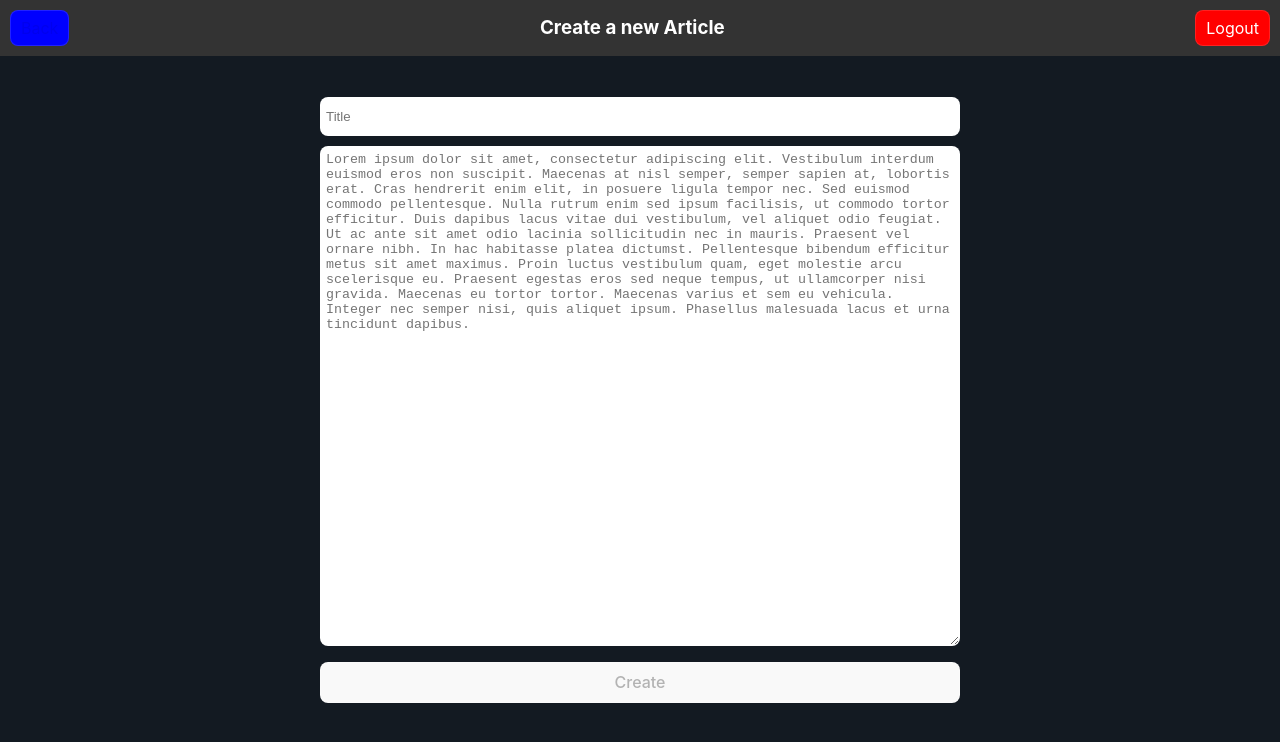
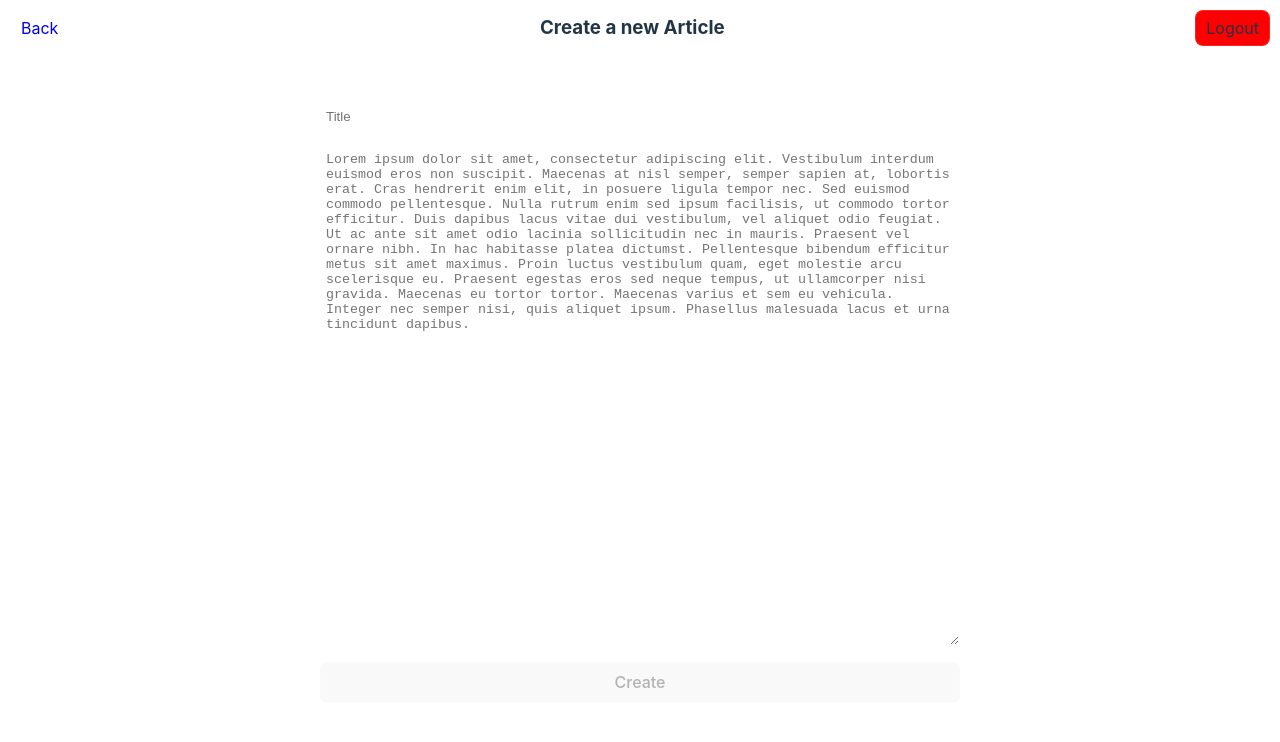
Before and after one commit to jonathangomz/articles, a React (Vite) app: page /article in a window 1280 px wide. Shown: the top 742 px of the page. Built offline with nearby package versions, Linux system fonts and the light colour scheme.

Commit message:
Adds theme
Improves some styles

```diff
--- a/src/App.tsx
+++ b/src/App.tsx
@@ -1,20 +1,24 @@
 import { useContext } from 'react'
+import { ThemeProvider } from 'styled-components'
 import ArticlesList from './components/ArticlesList'
 import Login from './components/Login'
 import { AuthContext } from './context/Auth.context'
+import AxiosErrorHandler from './services/AxiosErrorHandler'
 import { Auth } from './models/Auth.model'
-import AxiosErrorHandler from './services/AxiosErrorHandler'
+import theme from './styles/theme'
 
 function App() {
   const { user } = useContext<Auth>(AuthContext);
 
   return (
     <>
-      {user ? (
-        <AxiosErrorHandler>
-          <ArticlesList/>
-        </AxiosErrorHandler>
-      ) : (<Login/>)}
+      <ThemeProvider theme={theme}>
+        {user ? (
+          <AxiosErrorHandler>
+            <ArticlesList/>
+          </AxiosErrorHandler>
+        ) : (<Login/>)}
+      </ThemeProvider>
     </>
   )
 }
--- a/src/components/ArticlesList.tsx
+++ b/src/components/ArticlesList.tsx
@@ -38,7 +38,7 @@ export default function ArticlesList() {
       <Navbar
         title='Articles'
         buttonLink='/article'
-        buttonText='Create a new Article'
+        buttonText='New Article'
       />
 
       <Container>
@@ -52,10 +52,11 @@ export default function ArticlesList() {
 
           <SelectSearchType
             onChange={(e) => setSearchType(e.target.value)}
+            defaultValue={searchType}
           >
-            <option selected={searchType === 'author'} value='author'>Author</option>
-            <option selected={searchType === 'title'} value='title'>Title</option>
-            <option selected={searchType === 'content'} value='content'>Content</option>
+            <option value='author'>Author</option>
+            <option value='title'>Title</option>
+            <option value='content'>Content</option>
           </SelectSearchType>
         </SearchSection>
 
@@ -63,8 +64,8 @@ export default function ArticlesList() {
           <ArticleContainer key={article.id} to={`article/${article.author}/${article.id}`}>
             <ArticleTitle>{article.title}</ArticleTitle>
             <ArticleMetadata>
-              <ArticleAuthor>By: {article.author}</ArticleAuthor>
-              <ArticleDate>{article.date}</ArticleDate>
+              <Metadata>By: {article.author}</Metadata>
+              <Metadata>{article.date}</Metadata>
             </ArticleMetadata>
             <ArticleContent>{article.content.substring(0, 70)}{article.content.length > 70 ? '...':''}</ArticleContent>
           </ArticleContainer>
@@ -99,14 +100,14 @@ const Container = styled.div`
 `;
 
 const ArticleContainer = styled(Link)`
-  background-color: #f9f9f9;
+  color: ${props => props.theme.text_color_contrast};
+  background-color: ${props => props.theme.bg_contrast};;
   border-radius: 8px;
   padding: 16px;
   margin-bottom: 16px;
 `;
 
 const ArticleTitle = styled.h2`
-  color: #333;
   font-size: 1.5rem;
   margin: 0;
   margin-bottom: 8px;
@@ -117,20 +118,12 @@ const ArticleMetadata = styled.div`
   justify-content: space-between;
 `;
 
-const ArticleAuthor = styled.p`
-  color: #666;
-  font-size: 1rem;
-  margin: 0;
-`;
-
-const ArticleDate = styled.p`
-  color: #666;
-  font-size: 0.9rem;
+const Metadata = styled.p`
+  font-size: 0.8rem;
   margin: 0;
 `;
 
 const ArticleContent = styled.p`
-  color: #333;
   font-size: 1rem;
   margin-top: 16px;
 `;
--- a/src/components/Login.tsx
+++ b/src/components/Login.tsx
@@ -1,8 +1,9 @@
 import { FormEvent, useContext, useState } from 'react';
-import styled from "styled-components"
 import { AuthContext } from '../context/Auth.context';
 import { instance as axios } from '../services/AxiosErrorHandler';
 import Spinner from './Spinner';
+import { CenterContainer, FormButton, FormInput, FormItem } from '../styles/styled-components';
+import { Form } from 'react-router-dom';
 
 export default function Login() {
   const auth = useContext(AuthContext);
@@ -49,45 +50,3 @@ export default function Login() {
     </CenterContainer>
   );
 };
-
-const CenterContainer = styled.div`
-  width: 100vw;
-  height: 100vh;
-  display: flex;
-  flex-direction: column;
-  justify-content: center;
-  align-items: center;
-  color: white;
-  background-color: #131A22;
-`;
-
-const Form = styled.form`
-  min-width: 150px;
-  max-width: 280px;
-  width: 50%;
-`;
-
-const FormItem = styled.div`
-  background-color: #131A22;
-  color: white;
-  display: flex;
-  flex-direction: column;
-  justify-content: center;
-  gap: 10px;
-  margin-bottom: 10px;
-`;
-
-const FormInput = styled.input`
-  border: 1px solid #ffffff21;
-  border-radius: 8px;
-  height: 2em;
-`;
-
-const FormButton = styled.button<{ is_loading: boolean }>`
-  border: 1px solid #ffffff21;
-  margin-top: 10px;
-  width: 100%;
-  &:hover {
-    cursor: ${({ is_loading }) => is_loading ? 'wait' : 'pointer'};
-  }
-`;
--- a/src/components/Modal.tsx
+++ b/src/components/Modal.tsx
@@ -24,14 +24,15 @@ const ModalWrapper = styled.div`
   left: 0;
   width: 100%;
   height: 100%;
-  background-color: rgba(0, 0, 0, 0.5);
+  background-color: ${props => props.theme.bg};
+  opacity: 50%;
   display: flex;
   justify-content: center;
   align-items: center;
 `;
 
 const ModalContent = styled.div`
-  background-color: #fff;
+  background-color: ${props => props.theme.bg_contrast};
   padding: 20px;
   border-radius: 8px;
 `;
--- a/src/components/Navbar.tsx
+++ b/src/components/Navbar.tsx
@@ -26,8 +26,8 @@ const NavbarContainer = styled.div`
   top: 0;
   left: 0;
   width: 100%;
-  background-color: #333;
-  color: #fff;
+  background-color: ${props => props.theme.bg};
+  color: ${props => props.theme.text_color};
   z-index: 999;
 `;
 
--- a/src/index.css
+++ b/src/index.css
@@ -5,7 +5,7 @@
 
   color-scheme: light dark;
   color: rgba(255, 255, 255, 0.87);
-  background-color: #242424;
+  background-color: #2E4057;
 
   font-synthesis: none;
   text-rendering: optimizeLegibility;
@@ -15,9 +15,6 @@
 
 a {
   text-decoration: inherit;
-}
-a:hover {
-  font-weight: 500;
 }
 
 body {
--- a/src/styles/styled-components.ts
+++ b/src/styles/styled-components.ts
@@ -9,7 +9,7 @@ export const CenterContainer = styled.div`
   justify-content: center;
   align-items: center;
   color: white;
-  background-color: #131A22;
+  background-color: ${props => props.theme.bg};
 `
 
 export const Form = styled.form<{max_width?: string}>`
@@ -38,6 +38,7 @@ export const FormButton = styled.button<{ is_loading: boolean }>`
   border: 1px solid #ffffff21;
   margin-top: 10px;
   width: 100%;
+  background-color: ${props => props.theme.green};
   &:hover {
     cursor: ${({ is_loading }) => is_loading ? 'wait' : 'pointer'};
   }
@@ -60,20 +61,15 @@ export const Button = styled.div<{type?: 'danger'}>`
   }
 `
 
-export const LinkButton = styled(Link)<{type?: 'danger'}>`
+export const LinkButton = styled(Link)`
+  color: ${props => props.theme.text_color};
   border: 1px solid #ffffff21;
   border-radius: 8px;
-  background-color: ${({type}) => {
-    if(type === 'danger') {
-      return 'red';
-    } else {
-      return 'blue'
-    }
-  }};
+  background-color: ${props => props.theme.fg};
   padding: 5px 10px;
   width: fit-content;
   &:hover {
-    cursor: pointer;
+    opacity: 75%;
   }
 `
 
--- /dev/null
+++ b/src/styles/theme.ts
@@ -0,0 +1,11 @@
+const theme = {
+  fg: "#048BA8",
+  bg: '#2F2D2E',
+  bg_contrast: 'white', // same as text_color
+  text_color: 'white',
+  text_color_contrast: '#2F2D2E', // same as bg
+  green: '#99C24D',
+  bg_alternative: '#2E4057'
+};
+
+export default theme;
```
